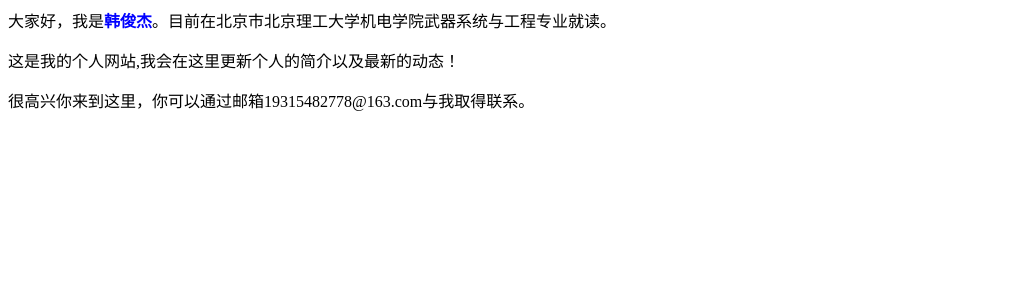
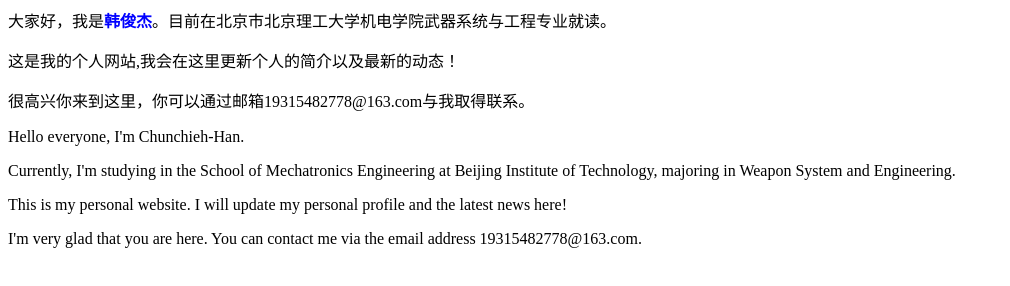
Before and after one commit to ayumurephael/Chunchieh-Han.github.io, a plain HTML site: page index.html in a window 1280 px wide. Shown: the whole page, without its empty margins (0-1010 px from the left). Drawn offline with Linux system fonts and the light colour scheme.

Commit message:
Update index.html

```diff
--- a/index.html
+++ b/index.html
@@ -1,3 +1,8 @@
 <p>大家好，我是<span style="color:blue;font-weight:bolder">韩俊杰</span>。目前在北京市北京理工大学机电学院武器系统与工程专业就读。</p>
 <p>这是我的个人网站,我会在这里更新个人的简介以及最新的动态！</p>
 <p>很高兴你来到这里，你可以通过邮箱19315482778@163.com与我取得联系。</p>
+
+<p>Hello everyone, I'm Chunchieh-Han.
+<p>Currently, I'm studying in the School of Mechatronics Engineering at Beijing Institute of Technology, majoring in Weapon System and Engineering. </p>
+<p>This is my personal website. I will update my personal profile and the latest news here! </p>
+<p>I'm very glad that you are here. You can contact me via the email address 19315482778@163.com.</p>
```
